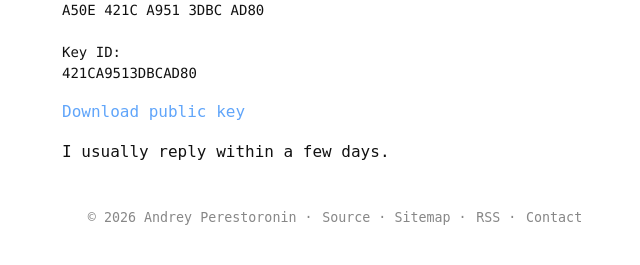
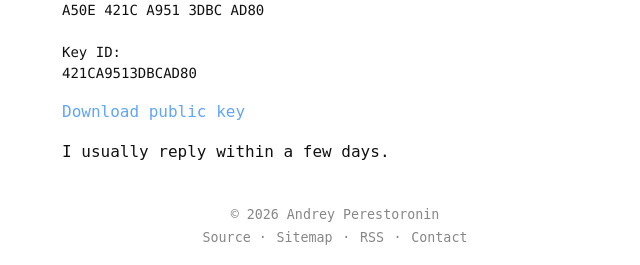
Before and after one commit to prs2rnn/django-blog, a Django app: page /about/ in a window 1280 px wide. Shown: the part 901-1166 px from the top of the page, without its empty margins (305-945 px from the left). Before the commit the page ends 1126 px from the top, so only its background shows below. Run offline with Django 5.2, Linux system fonts and the light colour scheme; some libraries are stand-ins or nearby versions; some web fonts are replaced.

Commit message:
fix: footer markup

```diff
--- a/templates/base.html
+++ b/templates/base.html
@@ -70,15 +70,18 @@
           class="border-top border-white py-3 text-center mt-4"
           style="--bs-border-opacity: 0.1"
         >
-          <span class="muted">&copy; 2026 Andrey Perestoronin ·</span>
+          <div class="muted">&copy; 2026 Andrey Perestoronin</div>
           <a
             href="https://github.com/prs2rnn/django-blog"
             target="_blank"
             rel="noopener noreferrer"
-            >Source ·
+            >Source
           </a>
-          <a href="{% url 'sitemap' %}">Sitemap ·</a>
-          <a href="{% url 'rss' %}">RSS ·</a>
+          <span class="muted"> ·</span>
+          <a href="{% url 'sitemap' %}">Sitemap</a>
+          <span class="muted"> ·</span>
+          <a href="{% url 'rss' %}">RSS</a>
+          <span class="muted"> ·</span>
           <a href="{% url 'core:contact' %}">Contact</a>
         </footer>
       </div>
```
